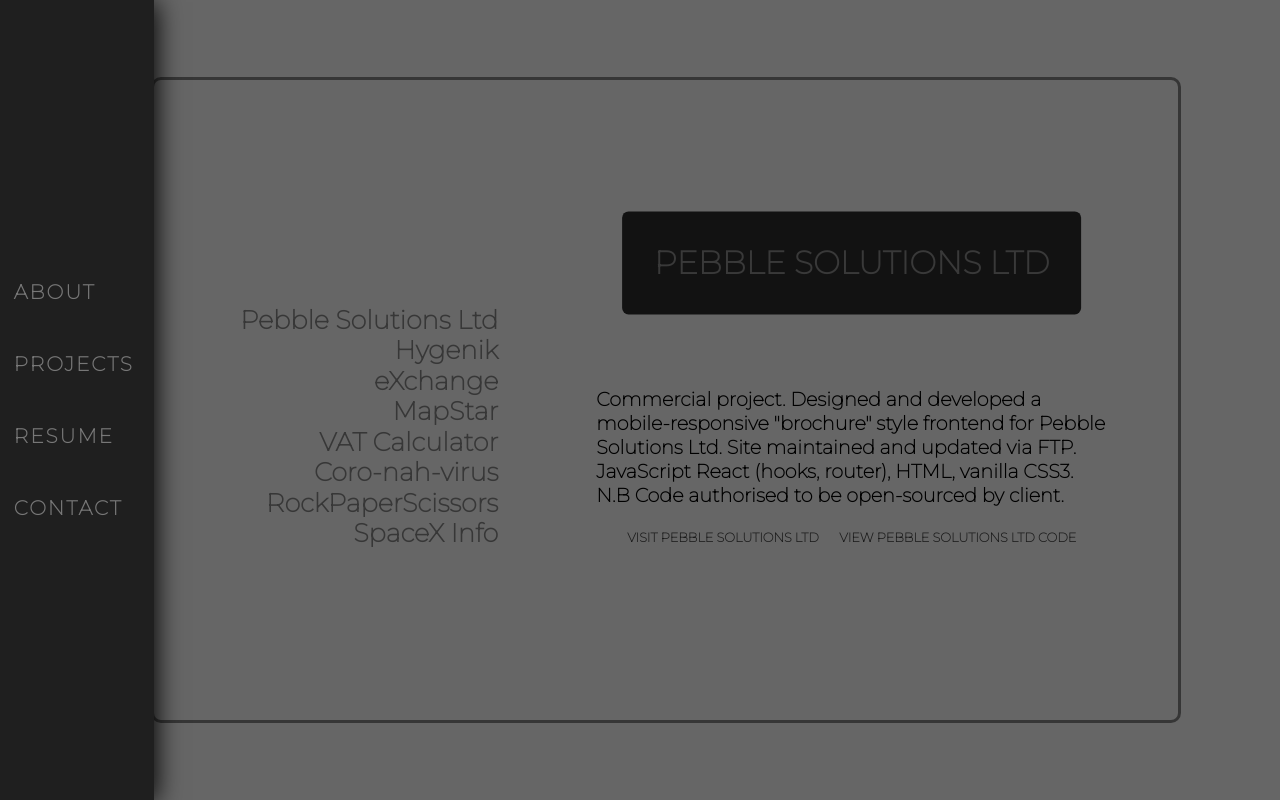
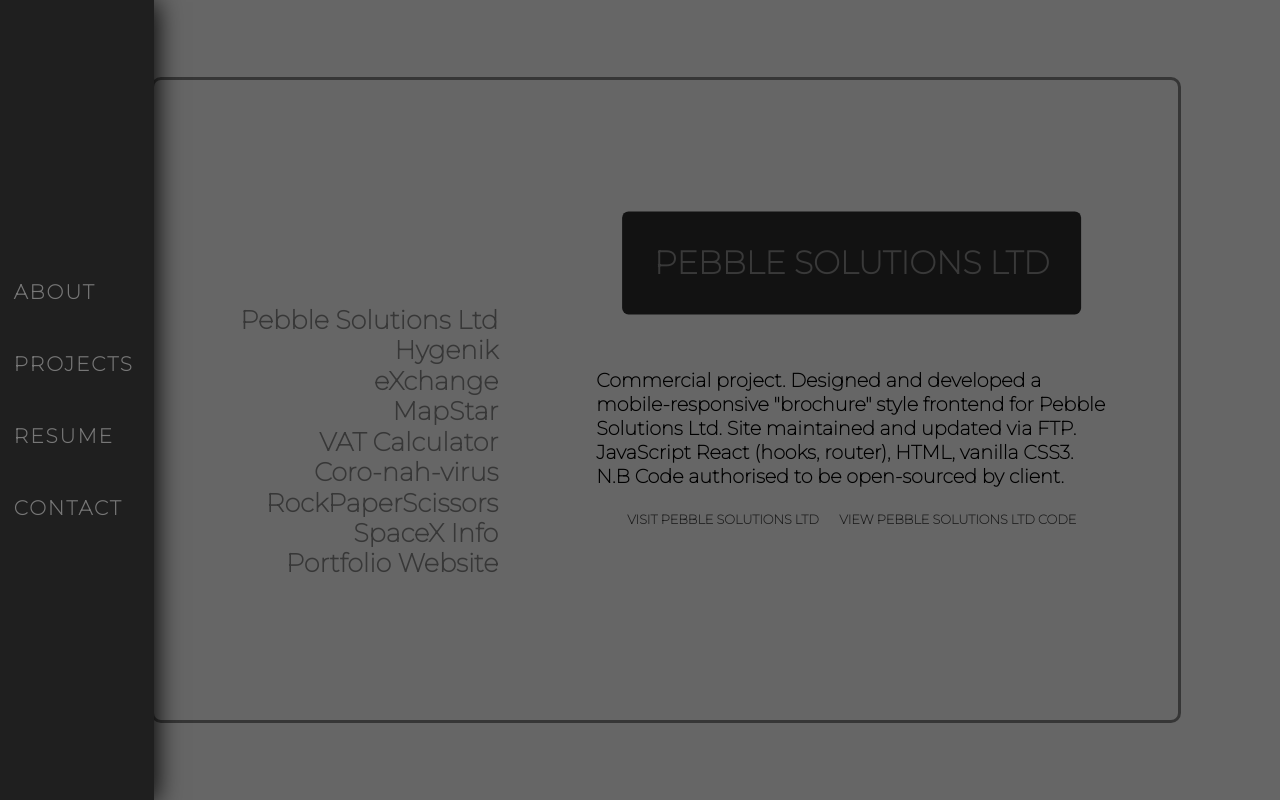
Before and after one commit to ck2e14/portfoliov4, a React (Create React App) app: page /projects in a window 1280 px wide. Both pictures are taken after a click on the element "Pebble Solutions Ltd". Built offline with nearby package versions, Linux system fonts and the light colour scheme.

Commit message:
whitespacing

```diff
--- a/src/App.js
+++ b/src/App.js
@@ -20,7 +20,7 @@
   useEffect(() => {
     setTimeout(() => {
       setPaintNavbar(true)
-    }, 6000);
+    }, 5500);
   }, [])
 
   return (
--- a/src/Components/Projects/Projects-style.css
+++ b/src/Components/Projects/Projects-style.css
@@ -86,7 +86,7 @@
    font-size: 1.5vw;
    position: relative;
    font-weight: bold;
-   top: 45%;
+   top: 42%;
    width: 80%;
    left: 50%;
    transform: translate(-50%, -50%);
--- a/src/Components/Projects/Projects.js
+++ b/src/Components/Projects/Projects.js
@@ -65,6 +65,12 @@
       codeLin: 'https://github.com/ck2e14/spaceX-vehicles'
    }
 
+   const portfolio = {
+      title: 'Portfolio Website',
+      content: 'This site is built in JavaScript React, HTML and CSS to showcase my interests, projects and motivations and is itself intended to demonstrate them. If you would like a bespoke site like this one or totally different, please get in touch!',
+      codeLink: 'https://github.com/ck2e14/portfoliov4'
+   }
+
    return(
       <>
          <div className="content-container">
@@ -93,6 +99,8 @@
 
                      <ProjectCard project={spaceX} handleClick={handleCardClick}/>
 
+                     <ProjectCard project={portfolio} handleClick={handleCardClick}/>
+
                      </div>
 
                   <div className="projects-expandedCards-container">
@@ -111,12 +119,15 @@
                               <br/><br/><br/>
 
                               <div className="expandedCard-links">
-                                 <a href={activeCard.link}
+                                 {activeCard.link &&
+                                    <a href={activeCard.link}
                                     className="live-link"
                                     target="_blank"
                                     rel="noopener noreferrer">
                                        Visit {activeCard.title}
-                                 </a>
+                                    </a>
+                                 }
+
                                  <a href={activeCard.codeLink}
                                     className="live-link"
                                     target="_blank"
```
Also changed, not shown: src/Components/Landing/Landing.js (+0 -9 lines).
